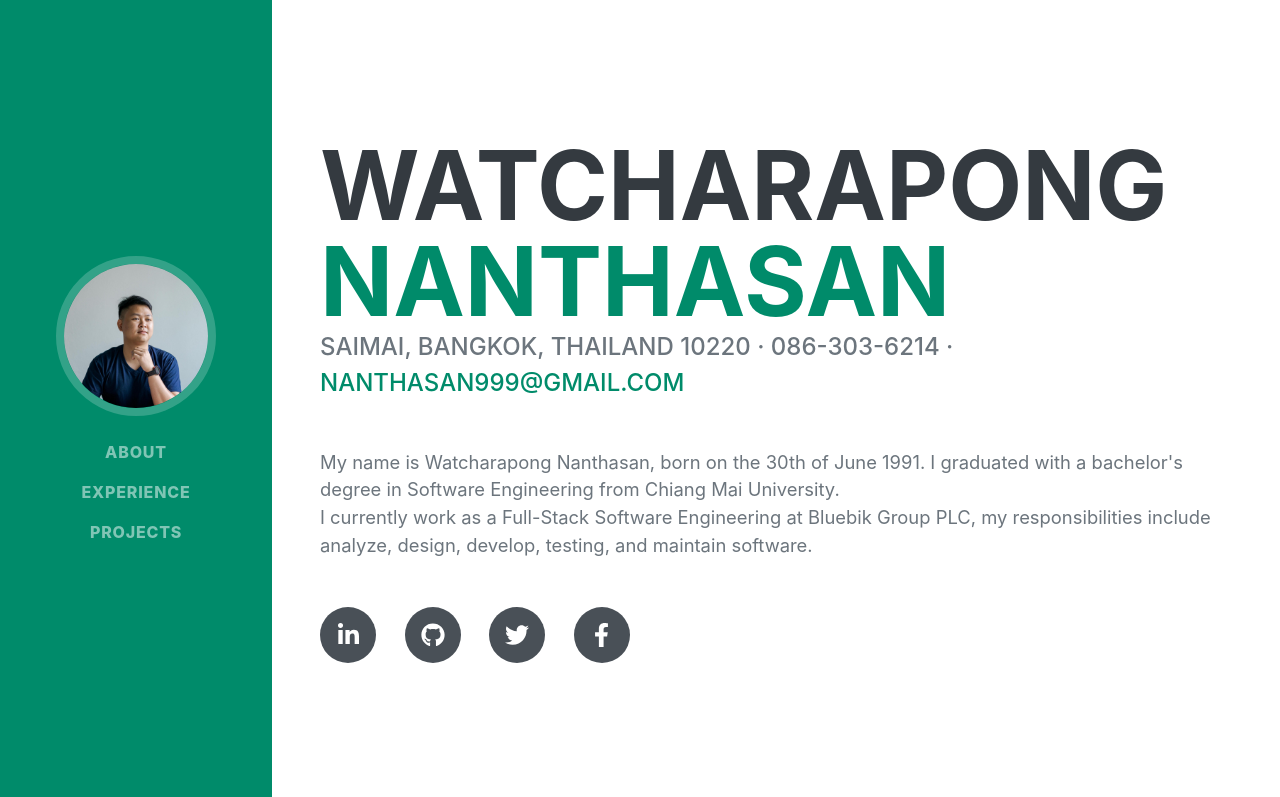
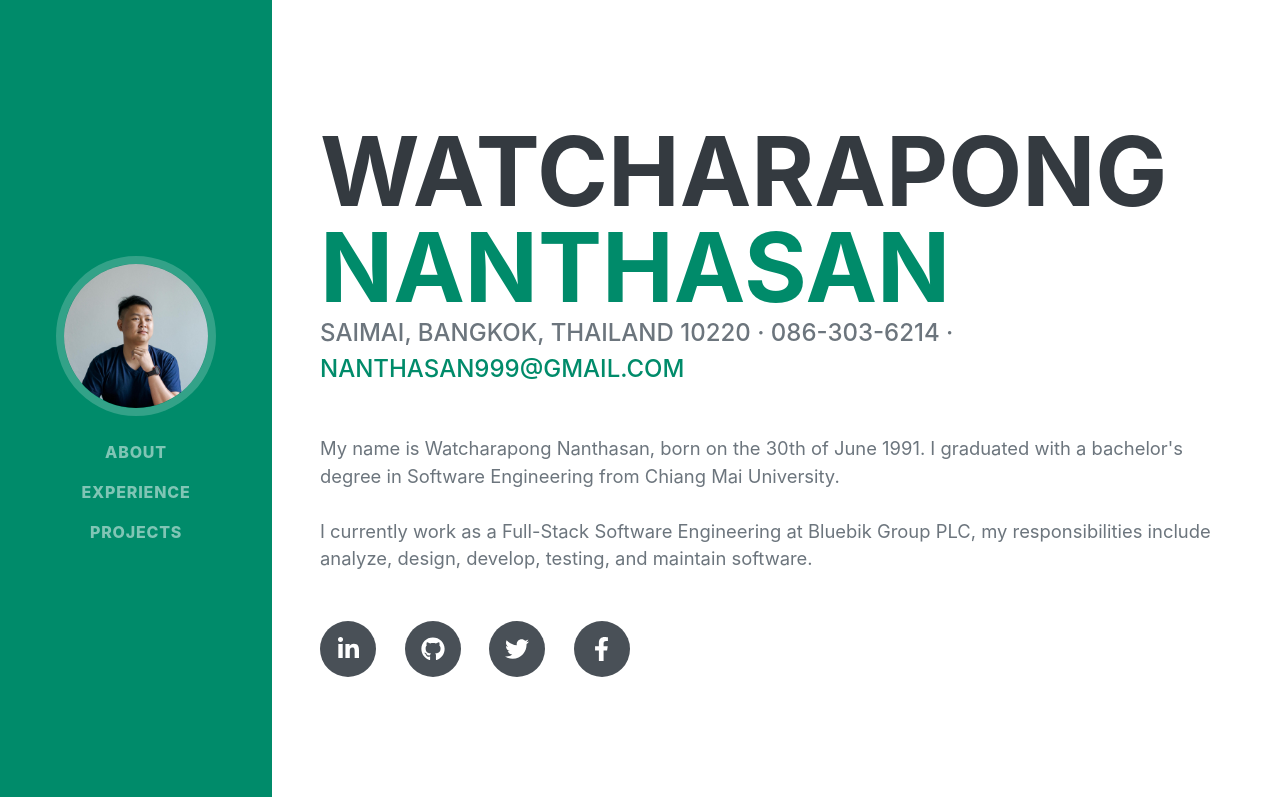
Before and after one commit to sungmen999/portfolio, a plain HTML site: page index.html in a window 1280 px wide. Shown: the top 797 px of the page. Drawn offline with nearby package versions, Linux system fonts and the light colour scheme; a web font is replaced by a local one.

Commit message:
Update index.html

```diff
--- a/index.html
+++ b/index.html
@@ -93,7 +93,7 @@
                         >
                     </div>
                     <p class="lead mb-5">
-                        My name is Watcharapong Nanthasan, born on the 30th of June 1991. I graduated with a bachelor's degree in Software Engineering from Chiang Mai University.<br />
+                        My name is Watcharapong Nanthasan, born on the 30th of June 1991. I graduated with a bachelor's degree in Software Engineering from Chiang Mai University.<br /><br />
                         I currently work as a Full-Stack Software Engineering at Bluebik Group PLC, my responsibilities include analyze, design, develop, testing, and maintain software.
                     </p>
                     <div class="social-icons">
```
